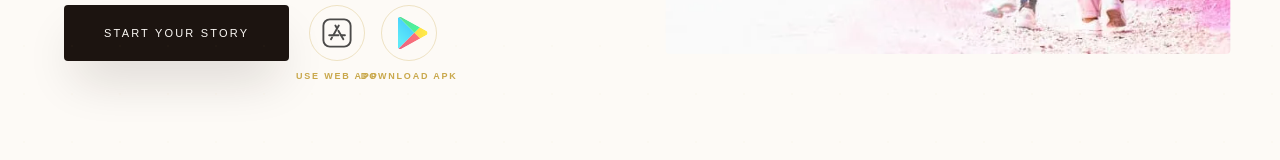
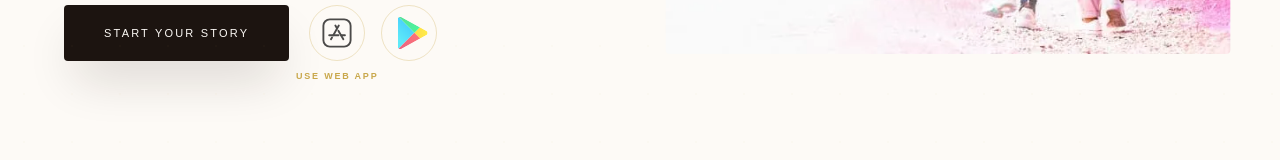
Before and after one commit to bardsai/foreverfind-web, a React (Vite) app: page /app in a window 1280 px wide. Shown: the part 506-666 px from the top of the page. Built offline with nearby package versions, Linux system fonts and the light colour scheme; a web font is replaced by a local one.

Commit message:
Update AppShowcase.tsx

```diff
--- a/src/components/AppShowcase.tsx
+++ b/src/components/AppShowcase.tsx
@@ -43,7 +43,8 @@ const downloadLinks = [
     platform: 'Android',
     icon: '/google-play-svgrepo-com.svg',
     url: 'https://expo.dev/artifacts/eas/t5XK_7LtZeck98wz4Ke8JrT03xa6UWV6QTTZsP4b--s.apk',
-    label: 'Download APK',
+    // label: 'Download APK',
+    label: '',
     isDownload: true,
   },
 ]
```
